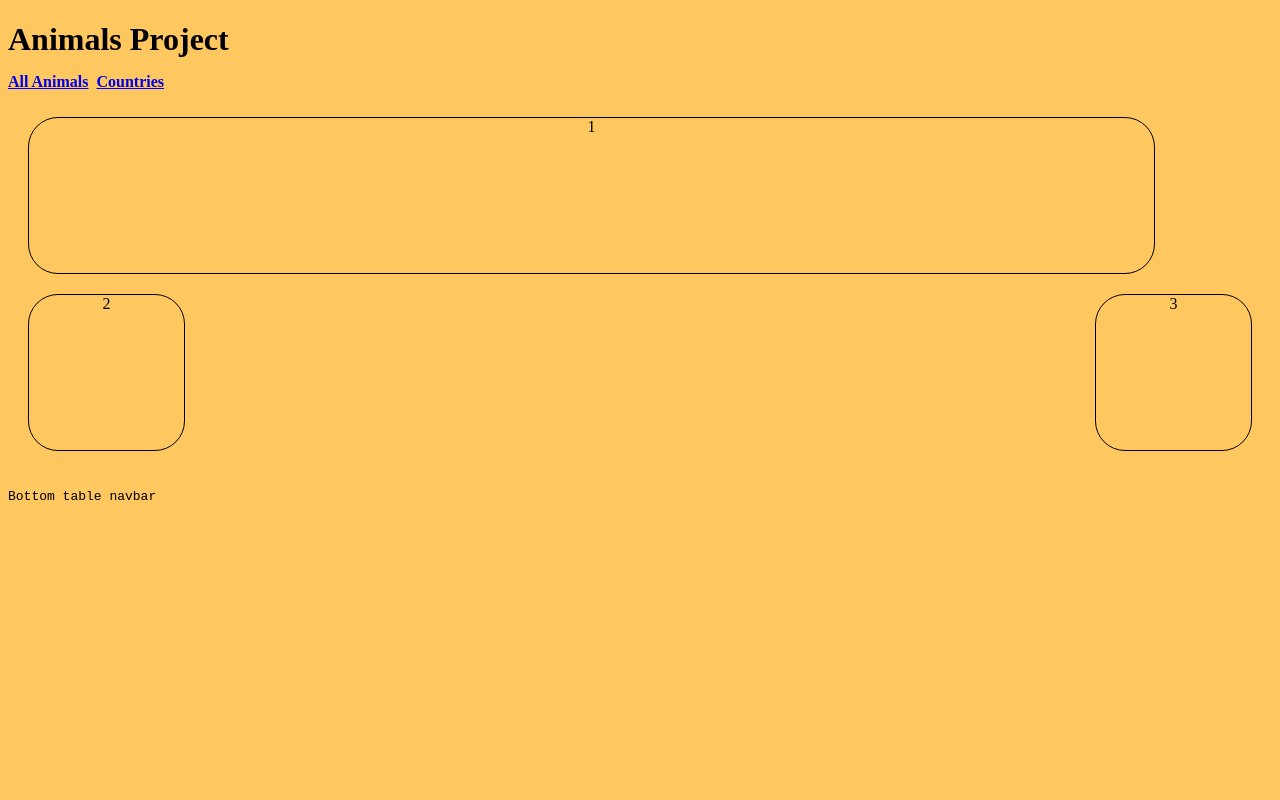
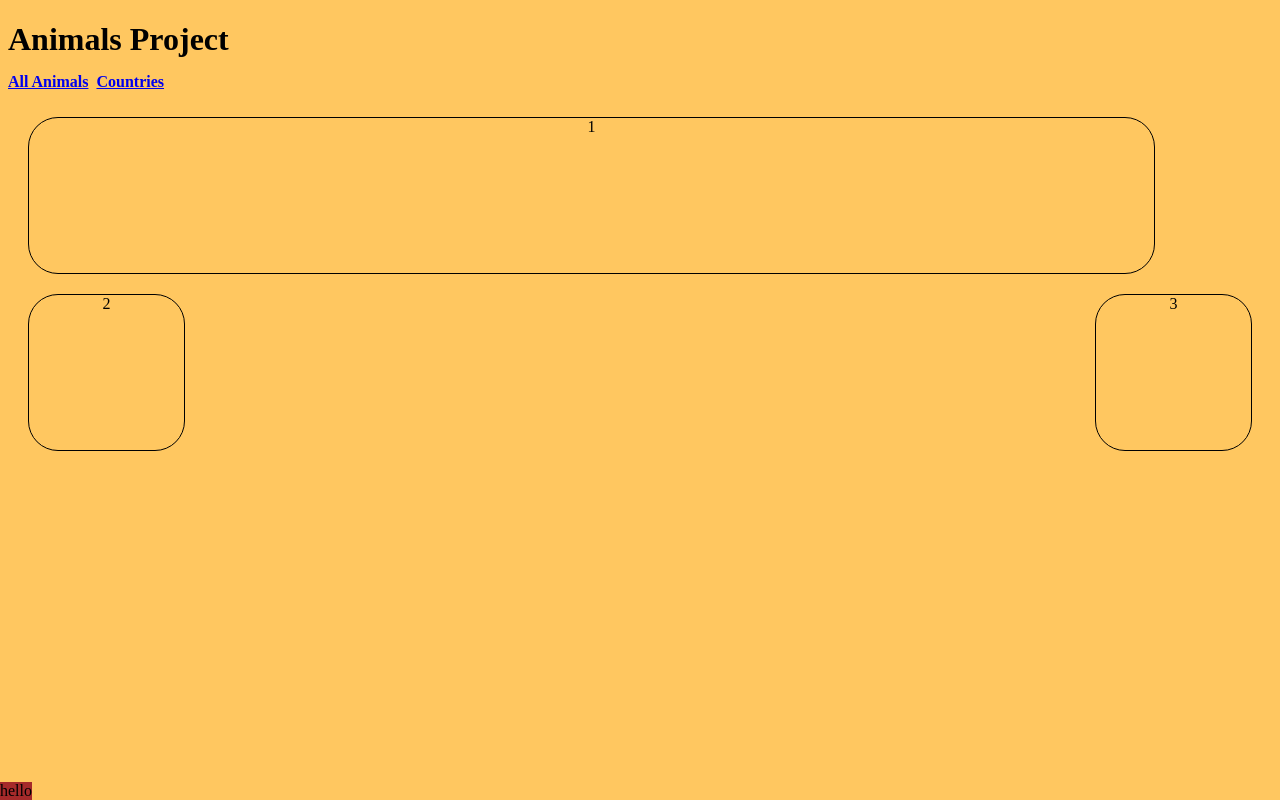
Before and after one commit to denysdzhyma/animals, a plain HTML site: page index.html in a window 1280 px wide. Drawn offline with Linux system fonts and the light colour scheme.

Commit message:
Update index.html

```diff
--- a/index.html
+++ b/index.html
@@ -4,6 +4,16 @@
     <meta charset="UTF-8">
     <meta name="viewport" content="width=device-width, initial-scale=1.0">
     <title>Animals</title>
+    <style>
+.a {
+    background-color: brown;
+    position: fixed;
+    top:auto;
+    bottom: 0;
+    margin-left: -8px;
+}
+
+    </style>
 </head>
 <body style="background-color: rgb(255, 199, 96);">
     <h1>Animals Project <br>
@@ -22,21 +32,9 @@
               <span>3</span>
             </div>
         </div>
-        <pre>
 
-
-
-
-
-
-
-
-
-
-
-
-
-Bottom table navbar
-        </pre>
+        <div class="a">
+hello
+        </div>
 </body>
 </html>
```
